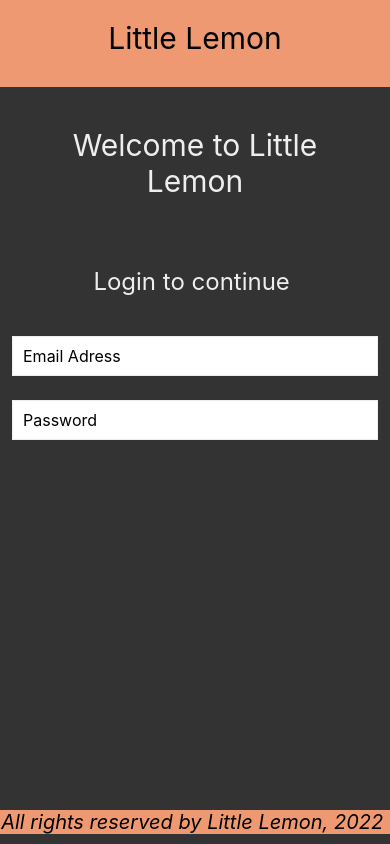
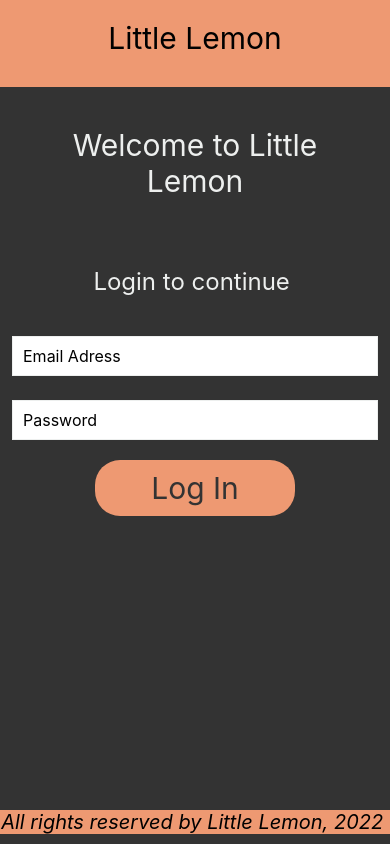
Before and after one commit to falakn2405/LittleLemon, a React Native app: screen / in a window 390 px wide. Built offline with nearby package versions, Linux system fonts and the light colour scheme.

Commit message:
Pressable

```diff
--- a/LoginScreen.js
+++ b/LoginScreen.js
@@ -1,21 +1,25 @@
 import * as React from 'react';
-import { Text, StyleSheet, TextInput, ScrollView, KeyboardAvoidingView, Platform } from 'react-native';
+import { Text, StyleSheet, TextInput, ScrollView, KeyboardAvoidingView, Platform, Pressable, View, Alert } from 'react-native';
 
 export default function LoginScreen() {
     const [email, onChangeEmail] = React.useState('');
     const [password, onChangePass] = React.useState('');
+    const [loggedIn, onLoggedIn] = React.useState(false);
 
     return (
         <KeyboardAvoidingView style={styles.container}
             behavior={Platform.OS === 'android' ? 'padding' : 'height'}>
             <ScrollView keyboardDismissMode='on-drag'>
                 <Text style={styles.headerText}>Welcome to Little Lemon</Text>
+                {!loggedIn && (
+                    <View>
                         <Text style={styles.regularText}>Login to continue </Text>
                         <TextInput
                             style={styles.input}
                             value={email}
                             onChange={onChangeEmail}
                             placeholder='Email Adress'
+                            clearButtonMode={'always'}
                         />
                         <TextInput
                             style={styles.input}
@@ -24,6 +28,17 @@
                             onChange={onChangePass}
                             placeholder='Password'
                         />
+                        <Pressable style={styles.button}
+                            onPress={() => {onLoggedIn(!loggedIn)}}>
+                            <Text style={styles.buttonText}>
+                                Log In
+                            </Text>
+                        </Pressable>
+                    </View>
+                )}
+                {loggedIn && (
+                    <Text style={styles.headerText}>You are logged inn!</Text>
+                )}
             </ScrollView>
         </KeyboardAvoidingView>
     );
@@ -54,5 +69,18 @@
         fontSize: 16,
         borderColor: '#EDEFEE',
         backgroundColor: 'white',
-    }
+    },
+    button: {
+        padding: 10,
+        marginVertical: 8,
+        margin: 95,
+        backgroundColor: '#EE9972',
+        borderColor: '#EE9972',
+        borderRadius: 25
+    },
+    buttonText: {
+        color: '#333333',
+        textAlign: 'center',
+        fontSize: 30,
+    },
 });
--- a/components/MenuItemsSL.js
+++ b/components/MenuItemsSL.js
@@ -1,5 +1,5 @@
 import * as React from 'react';
-import { View, Text, StyleSheet, SectionList } from 'react-native';
+import { View, Text, StyleSheet, SectionList, Pressable } from 'react-native';
 
 const menuItemsToDisplay = [
     {
@@ -53,6 +53,8 @@
 );
 
 export default function MenuItemsSL() {
+    const [showMenu, setShowMenu] = React.useState(false)
+
     const renderItem = ({ item }) => <Item name={item.name} price={item.price}/>
     const renderSectionHeader = ({ section: {title} }) => (
         <Text style={styles.sectionHeader}>{title}</Text>
@@ -60,6 +62,21 @@
 
     return(
         <View style={styles.container}>
+            {!showMenu && (
+                <Text style={styles.infoSection}>
+                Little Lemon is a charming neighborhood bistro that serves simple food
+                and classic cocktails in a lively but casual environment. View our
+                menu to explore our cuisine with daily specials!
+                </Text>
+            )}
+            <Pressable
+                style={styles.button}
+                onPress={() => {setShowMenu(!showMenu)}}>
+                <Text style={styles.buttonText}>
+                    {showMenu  ? 'Home' : 'ViewMenu'}
+                </Text>
+            </Pressable>
+            {showMenu && (
                 <SectionList
                     keyExtractor={(item, index) => item + index}
                     sections={menuItemsToDisplay}
@@ -67,30 +84,64 @@
                     renderSectionHeader={renderSectionHeader}
                 >
                 </SectionList>
+            )}
         </View>
     )
 }
 
 const styles = StyleSheet.create({
     container: {
-        flex: 0.9,
+        flex: 0.95,
     },
     innerContainer: {
         paddingHorizontal: 40,
         paddingVertical: 20,
         backgroundColor: '#333333',
         flexDirection: 'row',
-        justifyContent: 'space-between',
+        justifyContent: 'space-between'
     },
     sectionHeader: {
-        backgroundColor: '#F4CE14',
+        backgroundColor: '#fbdabb',
         color: '#333333',
-        fontSize: 30,
+        fontSize: 34,
         flexWrap: 'wrap',
         textAlign: 'center',
     },
     itemText: {
         color: '#F4CE14',
+        fontSize: 15,
+    },
+    separator: {
+        borderBottomWidth: 1,
+        borderColor: '#EDEFEE',
+    },
+    footerText: {
+        color: '#EDEFEE',
         fontSize: 20,
+        flexWrap: 'wrap',
+        textAlign: 'center',
+    },
+    button: {
+        fontSize: 22,
+        padding: 10,
+        marginVertical: 8,
+        margin: 40,
+        backgroundColor: '#EDEFEE',
+        borderColor: '#EDEFEE',
+        borderWidth: 2,
+        borderRadius: 12
+    },
+    buttonText: {
+        color: '#333333',
+        textAlign: 'center',
+        fontSize: 32,
+    },
+    infoSection: {
+        fontSize: 24,
+        padding: 20,
+        marginVertical: 8,
+        color: '#EDEFEE',
+        textAlign: 'center',
+        backgroundColor: '#495E57',
     },
 });
```
Lines whose indentation alone changed are shown as unchanged.
